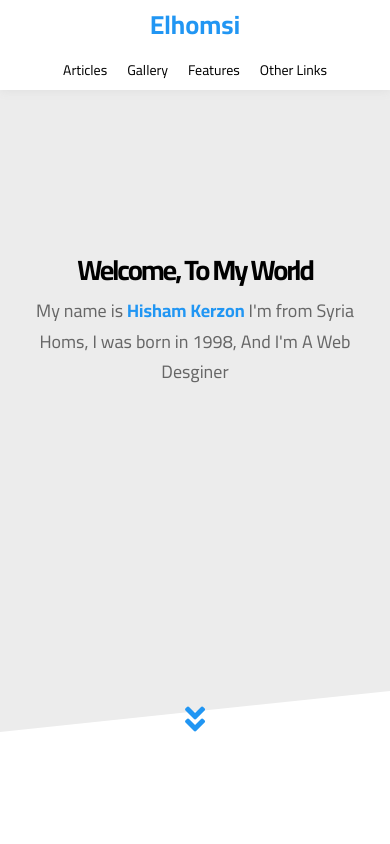
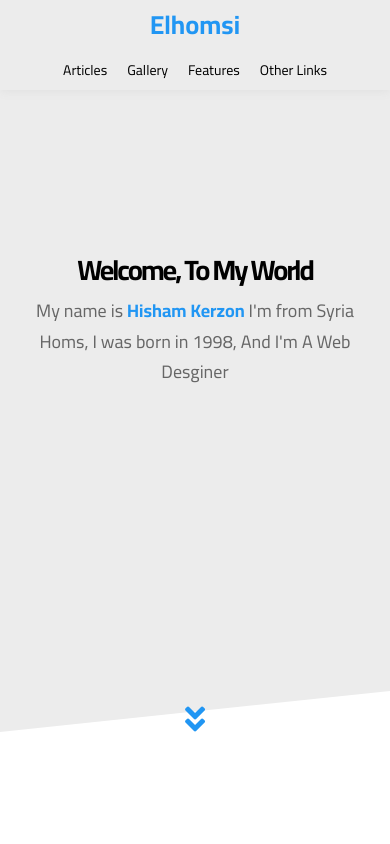
Before and after one commit to heshamkerzwn/AboAbdo, a plain HTML site: page index.html in a window 390 px wide. Shown: the top 844 px of the page. Drawn offline with Linux system fonts and the light colour scheme.

Commit message:
desgin the header

```diff
--- a/css/style.css
+++ b/css/style.css
@@ -132,6 +132,7 @@ ul{
     .header{
         position: fixed;
         z-index: 100;
+        background-color: #ecececbf;
     }
   }
   .header .container {
```
